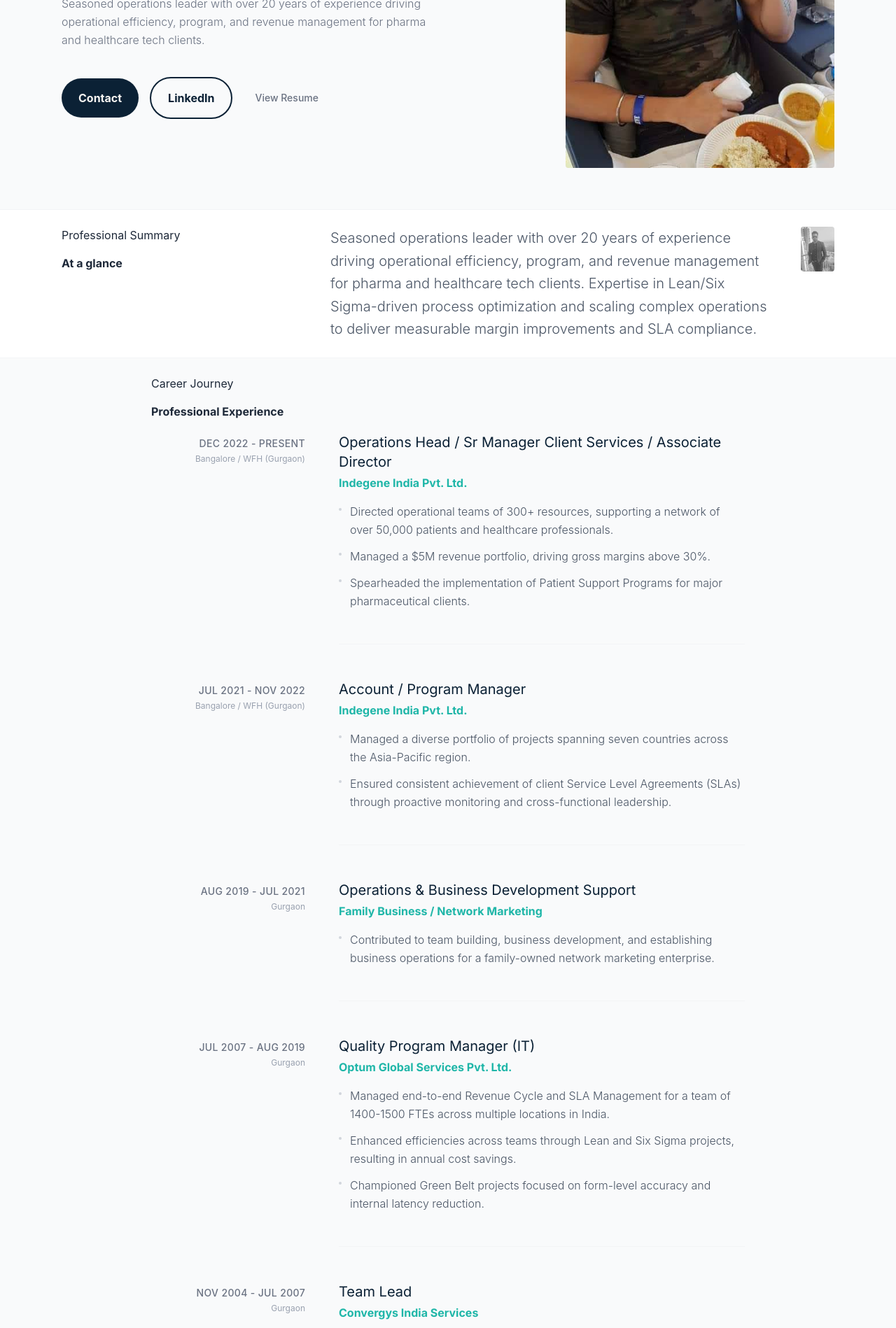
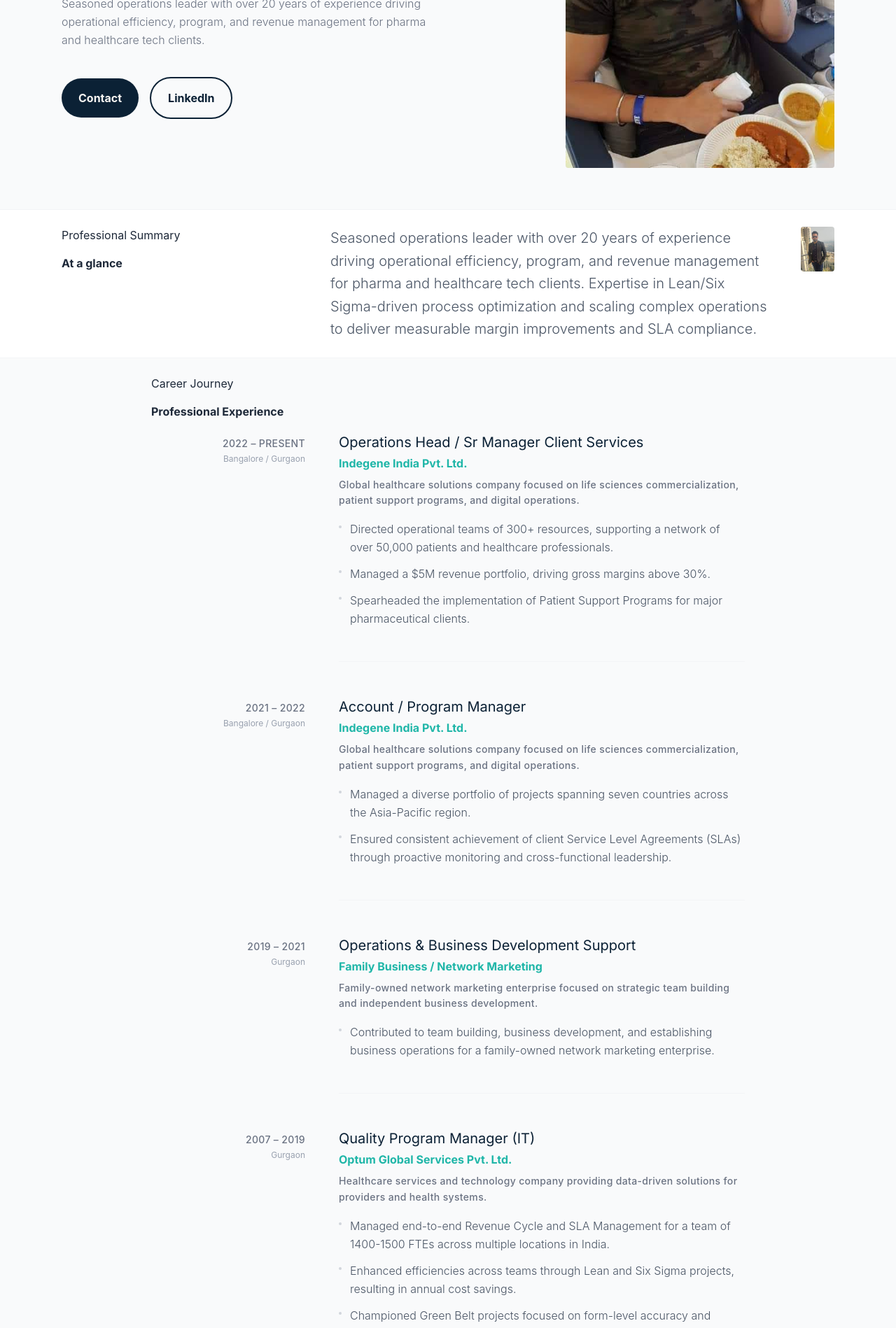
Before and after one commit to ManishSrivastavaa/portfolio, a React (Vite) app: page / in a window 1280 px wide. Shown: the part 420-2318 px from the top of the page at 70% size. Built offline with nearby package versions, Linux system fonts and the light colour scheme.

Commit message:
final portfolio refinement

```diff
--- a/package.json
+++ b/package.json
@@ -1,5 +1,5 @@
 {
-  "name": "temp-scaffold",
+  "name": "portfolio",
   "private": true,
   "version": "0.0.0",
   "type": "module",
--- a/src/components/About.tsx
+++ b/src/components/About.tsx
@@ -25,7 +25,7 @@ const About = () => {
                <img
                  src="/portfolio/assets/2.jpg"
                  alt="Professional Portrait Secondary"
-                 className="w-full h-full object-cover grayscale opacity-80 hover:grayscale-0 hover:opacity-100 transition-all duration-500"
+                 className="w-full h-full object-cover"
                />
             </div>
           </div>
--- a/src/components/ExperienceTimeline.tsx
+++ b/src/components/ExperienceTimeline.tsx
@@ -28,9 +28,15 @@ const ExperienceTimeline = () => {
                 <h3 className="text-xl font-medium text-navy dark:text-white mb-1">
                   {job.title}
                 </h3>
-                <h4 className="text-base text-teal dark:text-teal-light mb-4">
+                <h4 className="text-base text-teal dark:text-teal-light mb-2">
                   {job.company}
                 </h4>
+
+                {job.description && (
+                  <p className="text-sm font-medium text-gray-500 dark:text-gray-400 mb-4 leading-relaxed tracking-wide">
+                    {job.description}
+                  </p>
+                )}
 
                 <ul className="space-y-3">
                   {job.bullets.map((bullet, idx) => (
--- a/src/components/Hero.tsx
+++ b/src/components/Hero.tsx
@@ -46,13 +46,6 @@ const Hero = () => {
             >
               LinkedIn
             </a>
-            <a
-              href="/portfolio/assets/Mannish Srivastava - Operations Leader.pdf"
-              target="_blank"
-              className="text-sm font-medium text-gray-500 hover:text-teal dark:text-gray-400 dark:hover:text-teal ml-4 underline decoration-transparent hover:decoration-teal transition-all"
-            >
-              View Resume
-            </a>
           </div>
         </div>
 
--- a/src/data/content.json
+++ b/src/data/content.json
@@ -10,9 +10,10 @@
   "experience": [
     {
       "company": "Indegene India Pvt. Ltd.",
-      "title": "Operations Head / Sr Manager Client Services / Associate Director",
-      "range": "Dec 2022 - Present",
-      "location": "Bangalore / WFH (Gurgaon)",
+      "title": "Operations Head / Sr Manager Client Services",
+      "range": "2022 – Present",
+      "location": "Bangalore / Gurgaon",
+      "description": "Global healthcare solutions company focused on life sciences commercialization, patient support programs, and digital operations.",
       "bullets": [
         "Directed operational teams of 300+ resources, supporting a network of over 50,000 patients and healthcare professionals.",
         "Managed a $5M revenue portfolio, driving gross margins above 30%.",
@@ -22,8 +23,9 @@
     {
       "company": "Indegene India Pvt. Ltd.",
       "title": "Account / Program Manager",
-      "range": "Jul 2021 - Nov 2022",
-      "location": "Bangalore / WFH (Gurgaon)",
+      "range": "2021 – 2022",
+      "location": "Bangalore / Gurgaon",
+      "description": "Global healthcare solutions company focused on life sciences commercialization, patient support programs, and digital operations.",
       "bullets": [
         "Managed a diverse portfolio of projects spanning seven countries across the Asia-Pacific region.",
         "Ensured consistent achievement of client Service Level Agreements (SLAs) through proactive monitoring and cross-functional leadership."
@@ -32,8 +34,9 @@
     {
       "company": "Family Business / Network Marketing",
       "title": "Operations & Business Development Support",
-      "range": "Aug 2019 - Jul 2021",
+      "range": "2019 – 2021",
       "location": "Gurgaon",
+      "description": "Family-owned network marketing enterprise focused on strategic team building and independent business development.",
       "bullets": [
         "Contributed to team building, business development, and establishing business operations for a family-owned network marketing enterprise."
       ]
@@ -41,8 +44,9 @@
     {
       "company": "Optum Global Services Pvt. Ltd.",
       "title": "Quality Program Manager (IT)",
-      "range": "Jul 2007 - Aug 2019",
+      "range": "2007 – 2019",
       "location": "Gurgaon",
+      "description": "Healthcare services and technology company providing data-driven solutions for providers and health systems.",
       "bullets": [
         "Managed end-to-end Revenue Cycle and SLA Management for a team of 1400-1500 FTEs across multiple locations in India.",
         "Enhanced efficiencies across teams through Lean and Six Sigma projects, resulting in annual cost savings.",
@@ -52,8 +56,9 @@
     {
       "company": "Convergys India Services",
       "title": "Team Lead",
-      "range": "Nov 2004 - Jul 2007",
+      "range": "2004 – 2007",
       "location": "Gurgaon",
+      "description": "Multinational corporation providing customer management and information management products.",
       "bullets": [
         "Directed a team of 20 telecallers supporting the Capital One Credit Cards program.",
         "Focused on achieving key Service Level Agreements (SLAs) related to customer satisfaction and AHT."
@@ -62,8 +67,9 @@
     {
       "company": "Multiserv India Pvt. Ltd.",
       "title": "Business Development Manager",
-      "range": "Apr 2002 - Oct 2004",
+      "range": "2002 – 2004",
       "location": "New Delhi",
+      "description": "Facilities management organization specializing in large-scale operational services.",
       "bullets": [
         "Drove business growth for a facilities management company, securing new accounts and generating substantial revenue."
       ]
@@ -71,8 +77,9 @@
     {
       "company": "J.S. Designer",
       "title": "Head Quality Control Department",
-      "range": "Feb 2001 - Mar 2002",
+      "range": "2001 – 2002",
       "location": "New Delhi",
+      "description": "Apparel and textile manufacturing firm.",
       "bullets": [
         "Led the Quality Control Department, ensuring production aligned with specifications and quality benchmarks."
       ]
@@ -80,8 +87,9 @@
     {
       "company": "KBSH Export House",
       "title": "Sr. Executive P&A Department",
-      "range": "Oct 1999 - Jan 2001",
+      "range": "1999 – 2001",
       "location": "New Delhi",
+      "description": "Leading export house specializing in international garment manufacturing.",
       "bullets": [
         "Managed payroll and administrative functions, ensuring compliance with regulatory standards."
       ]
```
Also changed, not shown: 2 other files (tests, documents, lock files or other folders).
